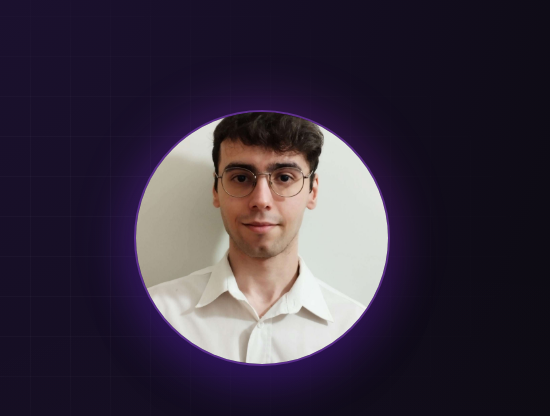
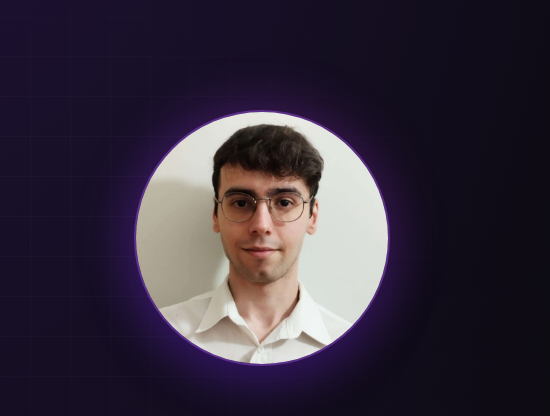
Before and after one commit to Neves627/neves627.github.io, a plain HTML site: page index.html in a window 1280 px wide. Shown: the part 117-533 px from the top of the page, 730-1280 px from the left. Drawn offline with nearby package versions, Linux system fonts and the light colour scheme.

Commit message:
Ajuste da imagem

```diff
--- a/index.html
+++ b/index.html
@@ -137,11 +137,9 @@
             <img
               src="foto.png"
               alt="Diogo Neves"
-              class="relative h-52 w-52 rounded-full border-2 border-purple-500/40 object-cover shadow-2xl shadow-violet-950/60 sm:h-64 sm:w-64"
+              class="relative h-52 w-52 rounded-full border-2 border-purple-500/40 object-cover object-[50%_20%] shadow-2xl shadow-violet-950/60 sm:h-64 sm:w-64"
             />
           </div>
-        </div>
-      </div>
     </section>
 
     <section id="about" class="reveal border-b border-white/[0.05] py-20 sm:py-24">
```
